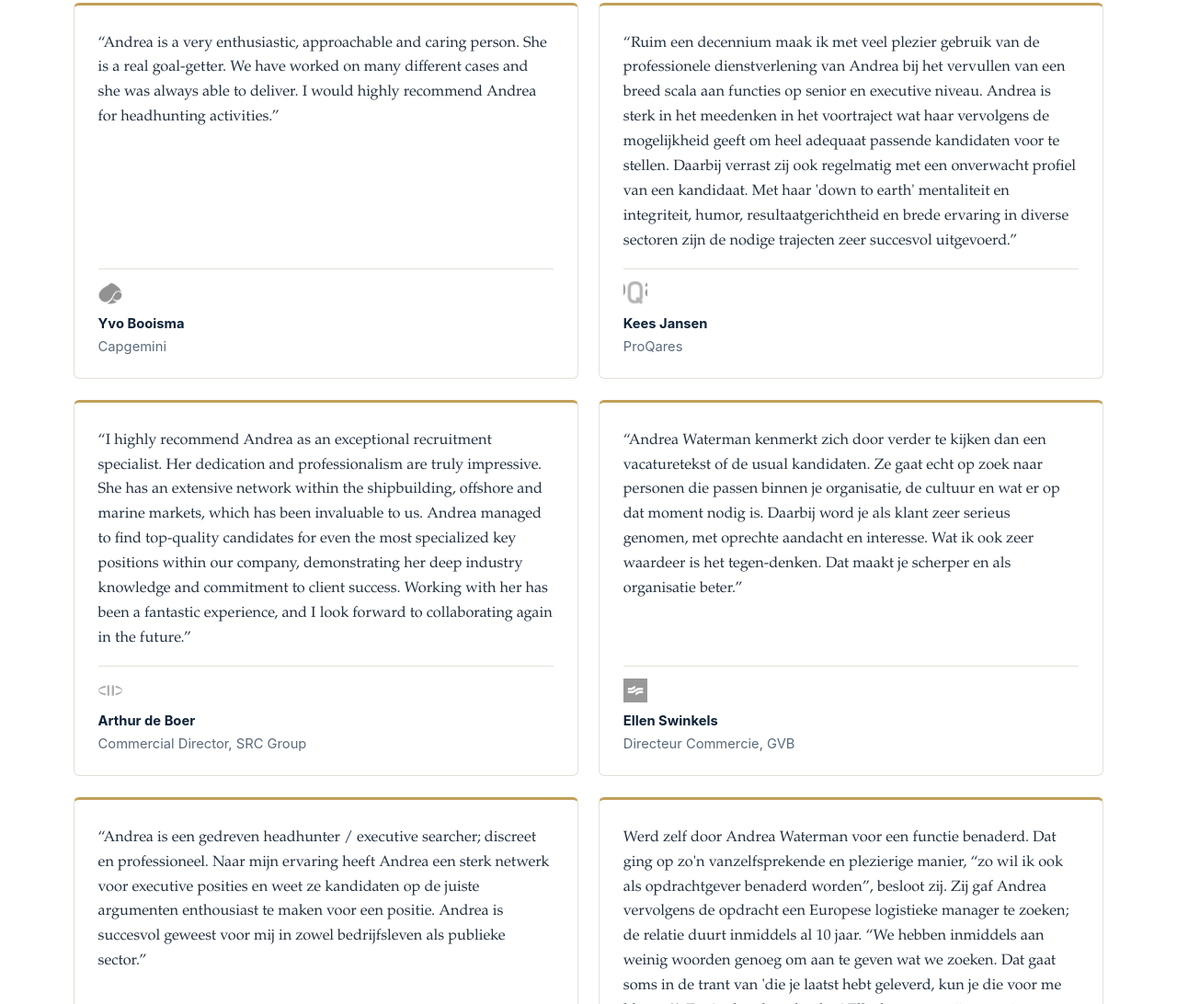
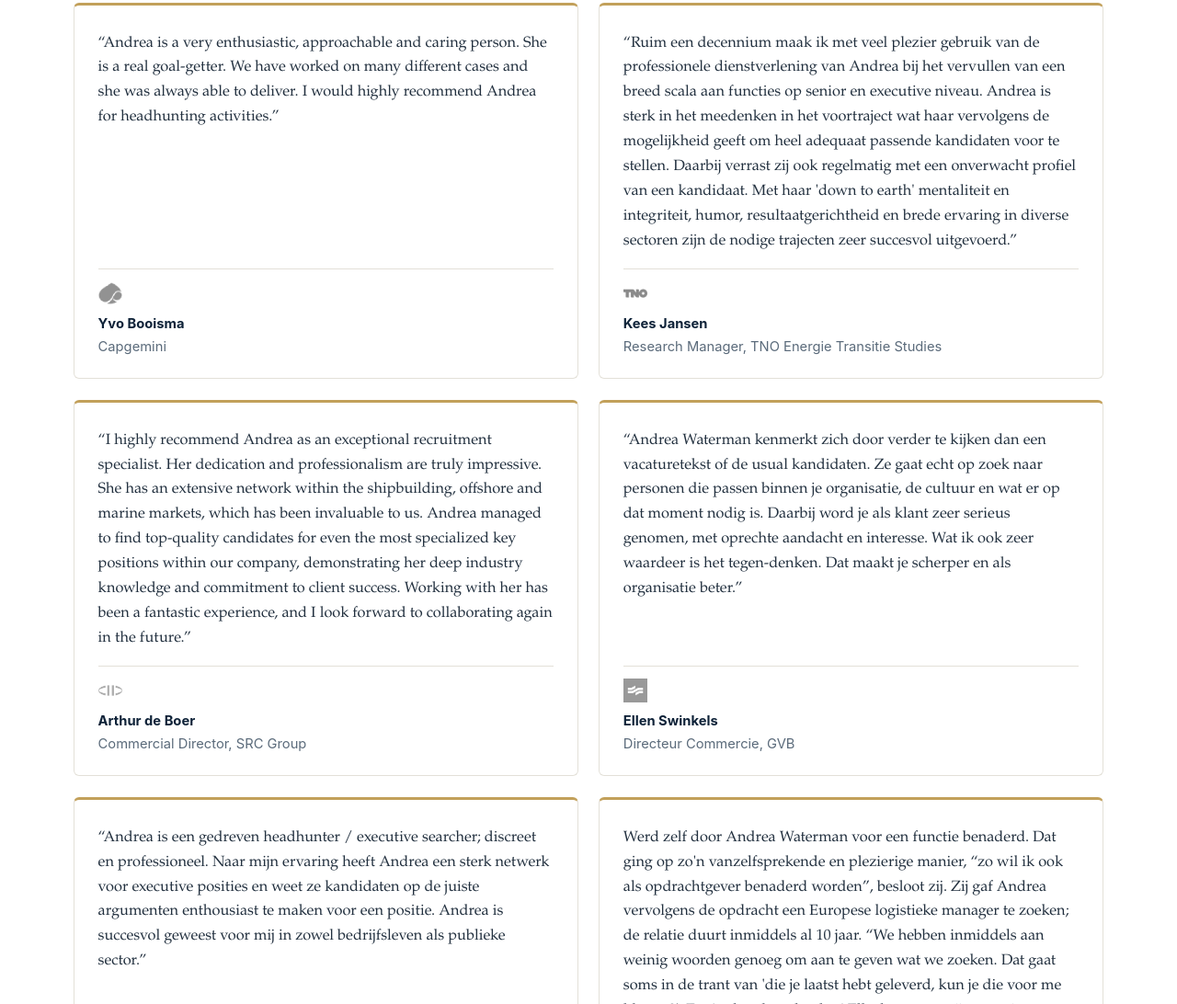
Before and after one commit to Diederikvanz/waterman-partners, a plain HTML site: page aanbevelingen.html in a window 1280 px wide. Shown: the part 1271-2363 px from the top of the page at 92% size. Drawn offline with Linux system fonts and the light colour scheme.

Commit message:
Kees Jansen: bijgewerkt naar Research Manager TNO Energie Transitie Studies
Co-Authored-By: Claude Sonnet 4.6 <noreply@anthropic.com>

```diff
--- a/aanbevelingen.html
+++ b/aanbevelingen.html
@@ -128,7 +128,7 @@
           <blockquote>
             <p>&ldquo;Ruim een decennium maak ik met veel plezier gebruik van de professionele dienstverlening van Andrea bij het vervullen van een breed scala aan functies op senior en executive niveau. Andrea is sterk in het meedenken in het voortraject wat haar vervolgens de mogelijkheid geeft om heel adequaat passende kandidaten voor te stellen. Daarbij verrast zij ook regelmatig met een onverwacht profiel van een kandidaat. Met haar 'down to earth' mentaliteit en integriteit, humor, resultaatgerichtheid en brede ervaring in diverse sectoren zijn de nodige trajecten zeer succesvol uitgevoerd.&rdquo;</p>
           </blockquote>
-          <figcaption><img src="img/clients/proqares.png" alt="ProQares" class="quote-logo"><strong>Kees Jansen</strong><br>ProQares</figcaption>
+          <figcaption><img src="img/clients/tno.png" alt="TNO" class="quote-logo"><strong>Kees Jansen</strong><br>Research Manager, TNO Energie Transitie Studies</figcaption>
         </figure>
 
         <figure class="quote-card reveal">
```
